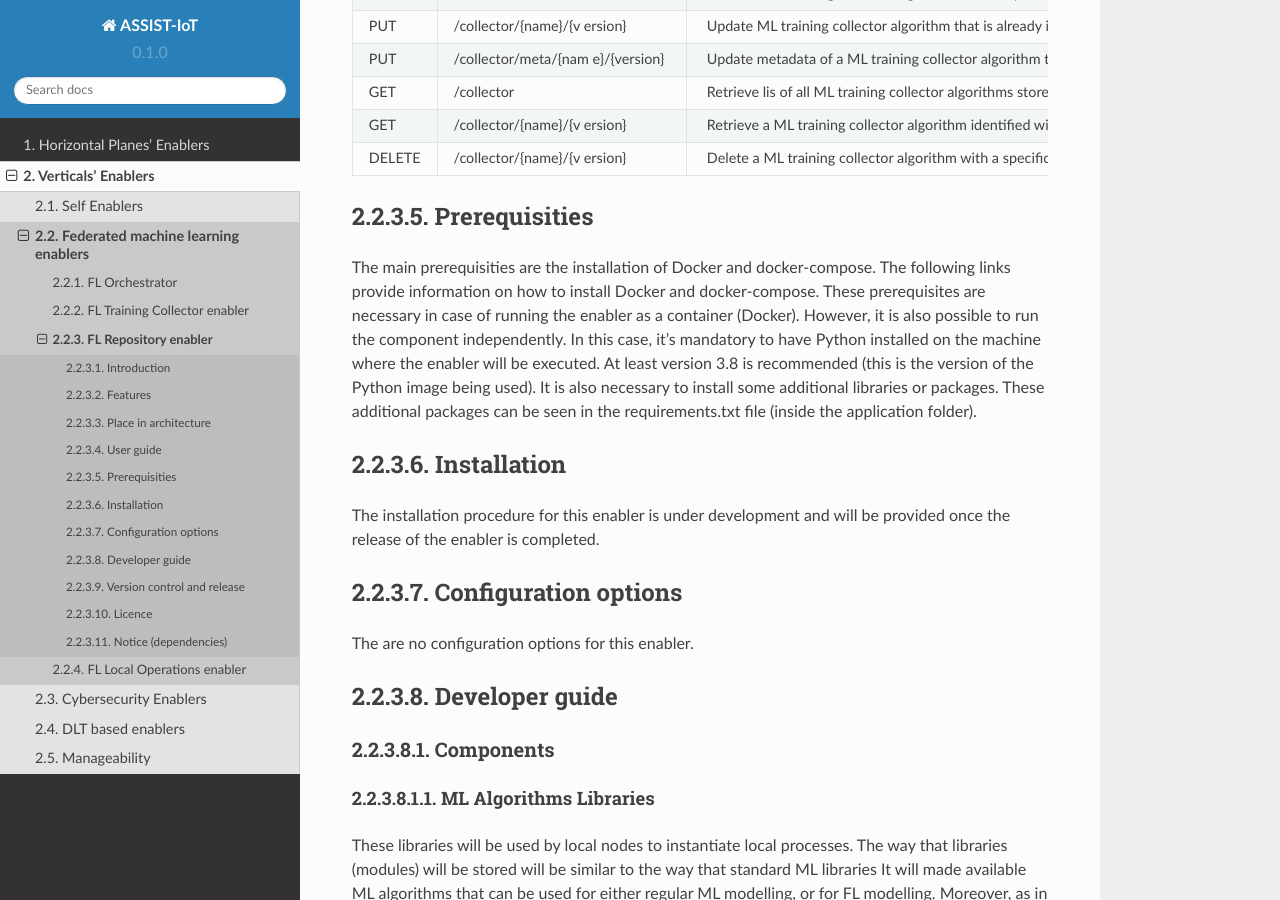
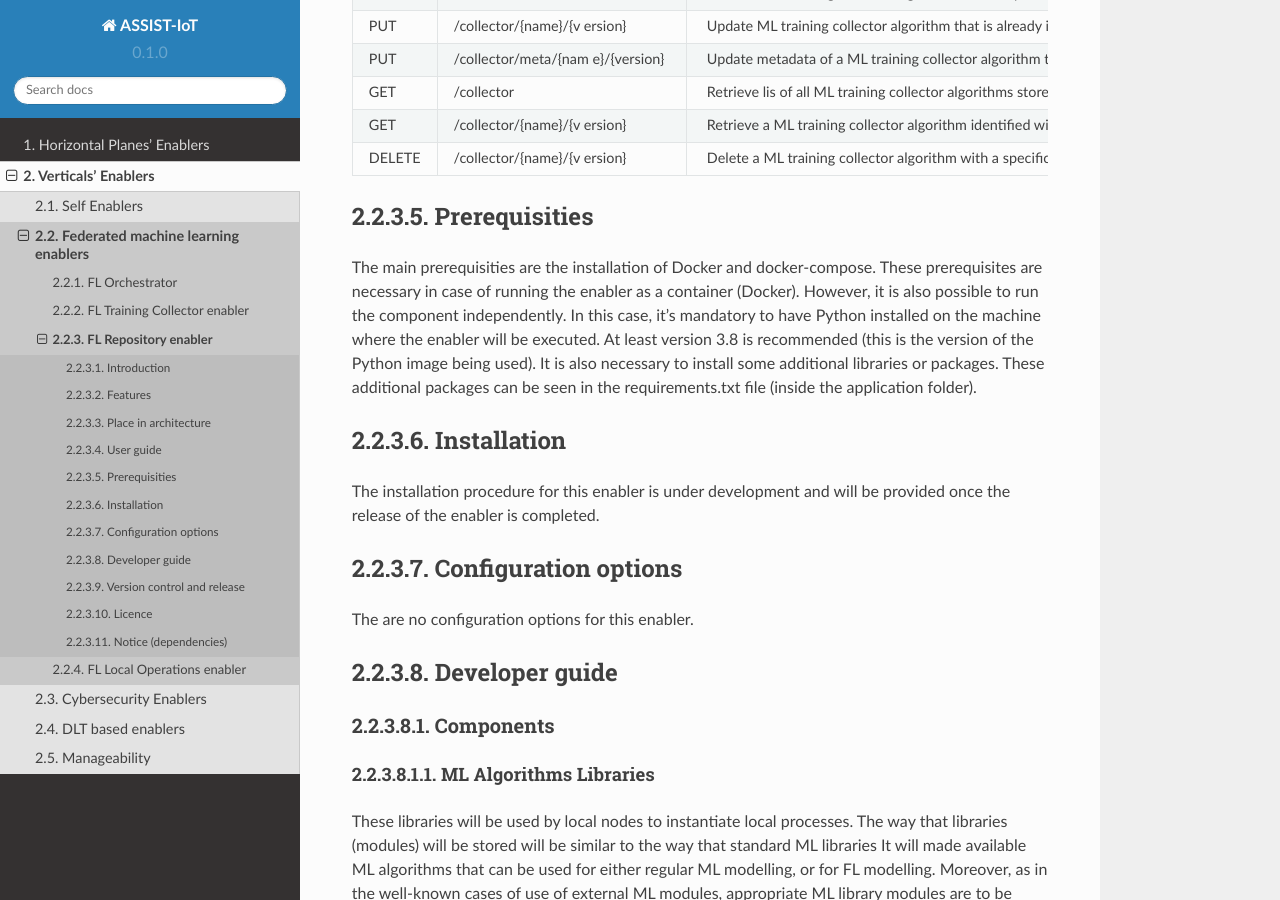
Before and after one commit to assist-iot/assist-iot-documentation, a Sphinx documentation site: the page built from docs/source/verticals/federated/fl_repository.rst, in a window 1280 px wide and 900 px high, scrolled down 1604 px. Built offline with Sphinx 7.4.7 and the Read the Docs theme 2.0.0, drawn with Linux system fonts in a browser that asks for light colours.

Commit message:
Update FL Repository enabler

```diff
--- a/docs/source/verticals/federated/fl_repository.rst
+++ b/docs/source/verticals/federated/fl_repository.rst
@@ -132,15 +132,14 @@ Prerequisities
 ==============
 
 The main prerequisities are the installation of Docker and
-docker-compose. The following links provide information on how to
-install Docker and docker-compose. These prerequisites are necessary in
-case of running the enabler as a container (Docker). However, it is also
-possible to run the component independently. In this case, it’s
-mandatory to have Python installed on the machine where the enabler will
-be executed. At least version 3.8 is recommended (this is the version of
-the Python image being used). It is also necessary to install some
-additional libraries or packages. These additional packages can be seen
-in the requirements.txt file (inside the application folder).
+docker-compose. These prerequisites are necessary in case of running the
+enabler as a container (Docker). However, it is also possible to run the
+component independently. In this case, it’s mandatory to have Python
+installed on the machine where the enabler will be executed. At least
+version 3.8 is recommended (this is the version of the Python image
+being used). It is also necessary to install some additional libraries
+or packages. These additional packages can be seen in the
+requirements.txt file (inside the application folder).
 
 Installation
 ============
```
